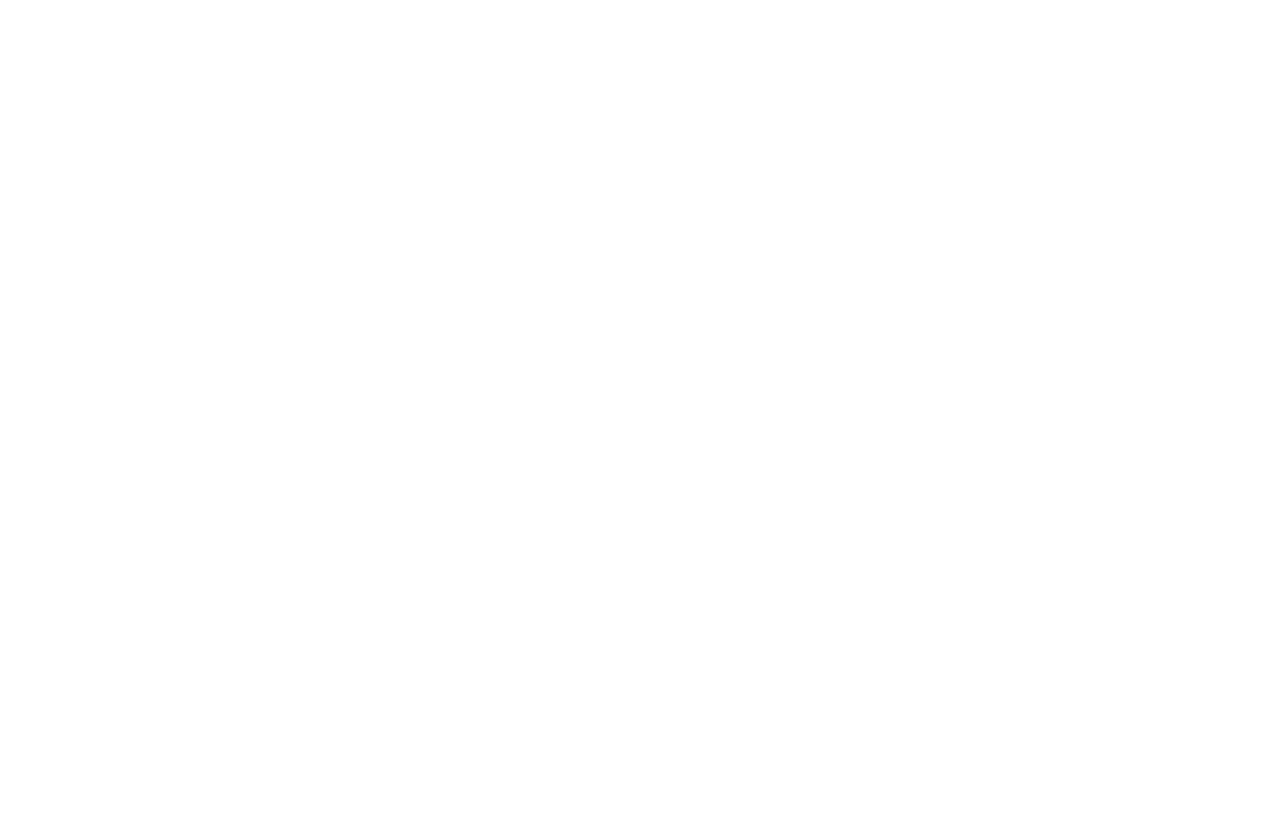
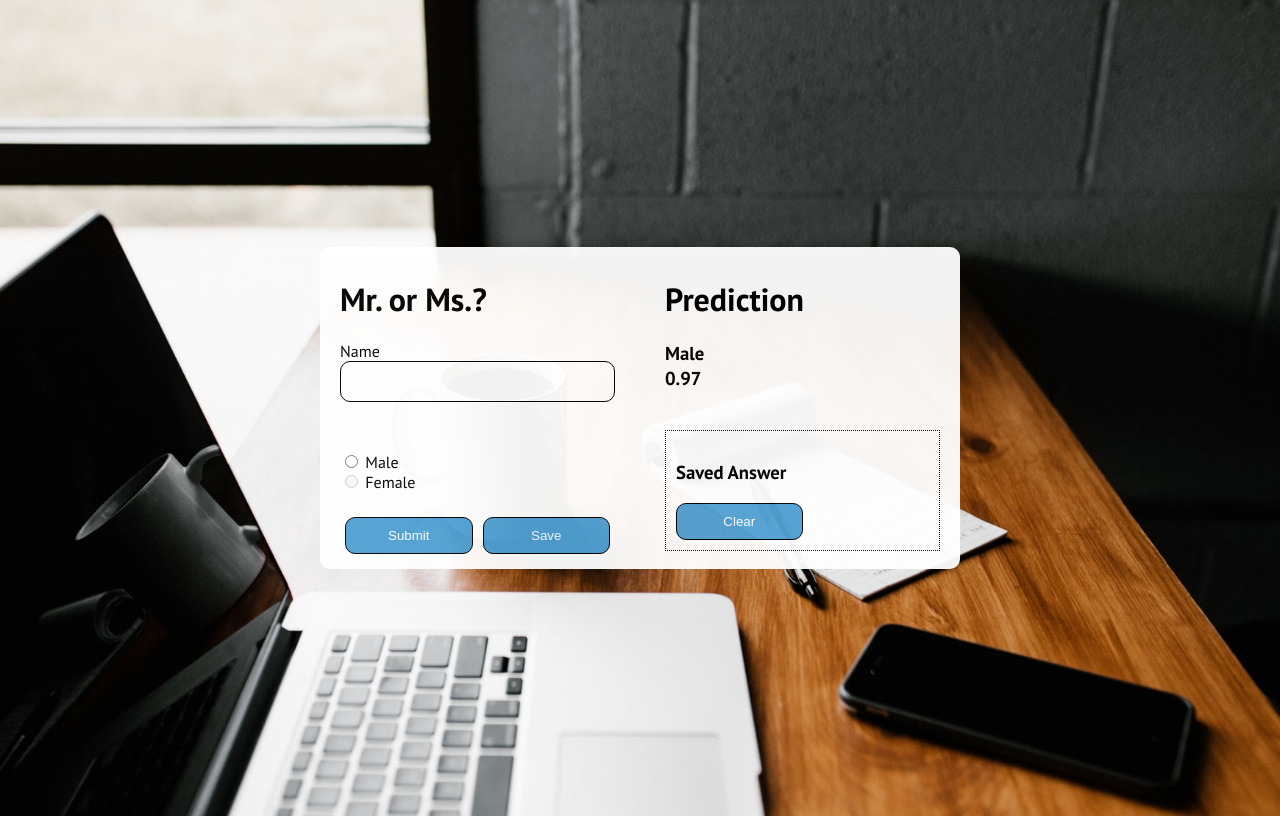
Before and after one commit to iamomiid/Step-Gender, a plain HTML site: page index.html in a window 1280 px wide. Drawn offline with Linux system fonts and the light colour scheme.

Commit message:
feat: added first look

```diff
--- a/css/index.css
+++ b/css/index.css
@@ -0,0 +1,89 @@
+html {
+	font-family: "PT Sans", sans-serif;
+}
+
+body {
+	background: url("../img/background.jpg") no-repeat center center fixed;
+	background-size: cover;
+}
+
+button {
+	padding: 10px 5px;
+	border: 1px solid #000;
+	border-radius: 10px;
+	color: #fff;
+	background-color: rgb(80, 161, 212);
+	cursor: pointer;
+}
+
+button:disabled {
+	background-color: #676767;
+	cursor: not-allowed;
+}
+
+.hidden {
+	display: none;
+}
+
+.container {
+	display: flex;
+	max-width: 1280px;
+	align-items: center;
+	justify-content: center;
+	height: 100vh;
+	position: relative;
+}
+
+.alert {
+	border: 1px solid red;
+}
+
+.box {
+	position: relative;
+	width: 600px;
+	display: grid;
+	grid-template-columns: repeat(2, 1fr);
+	grid-column-gap: 50px;
+	background-color: #fff;
+	border-radius: 10px;
+	opacity: 0.95;
+	padding: 10px 20px;
+}
+
+.column {
+	display: flex;
+	flex-direction: column;
+}
+
+.text-input {
+	padding: 9px 10px;
+	border-radius: 10px;
+	outline: none;
+	font-size: 18px;
+	border: 1px solid #000;
+	margin-bottom: 50px;
+}
+
+.buttons {
+	display: flex;
+	margin-top: 20px;
+}
+
+.buttons button {
+	width: 100%;
+	margin: 5px;
+}
+
+.prediction h3 {
+	margin: 1px 0;
+}
+
+.answer {
+	margin-top: 40px;
+	border: 1px #000 dotted;
+	padding: 10px 10px;
+}
+
+.answer button {
+	width: 50%;
+}
--- a/index.html
+++ b/index.html
@@ -9,7 +9,45 @@
 			src="https://kit.fontawesome.com/6aaaaafa33.js"
 			crossorigin="anonymous"
 		></script>
+		<link rel="preconnect" href="https://fonts.googleapis.com" />
+		<link rel="preconnect" href="https://fonts.gstatic.com" crossorigin />
+		<link
+			href="https://fonts.googleapis.com/css2?family=PT+Sans:ital,wght@0,400;0,700;1,400;1,700&display=swap"
+			rel="stylesheet"
+		/>
 		<link rel="stylesheet" href="./css/index.css" />
 	</head>
-	<body></body>
+	<body>
+		<div class="container">
+			<div class="box">
+				<div class="column">
+					<h1>Mr. or Ms.?</h1>
+					<label>Name</label>
+					<input type="text" class="text-input" />
+					<div class="">
+						<input type="radio" value="Male" name="male" id="male" />
+						<label for="male">Male</label>
+					</div>
+					<div class="">
+						<input type="radio" value="Male" name="male" id="female" disabled />
+						<label for="female">Female</label>
+					</div>
+					<div class="buttons">
+						<button>Submit</button><button>Save</button>
+					</div>
+				</div>
+				<div>
+					<h1>Prediction</h1>
+					<div class="prediction">
+						<h3 id="gender-prediction">Male</h3>
+						<h3 id="gender-accuracy">0.97</h3>
+					</div>
+					<div class="answer">
+						<h3>Saved Answer</h3>
+						<button>Clear</button>
+					</div>
+				</div>
+			</div>
+		</div>
+	</body>
 </html>
```
Also changed, not shown: img/background.jpg (added).
